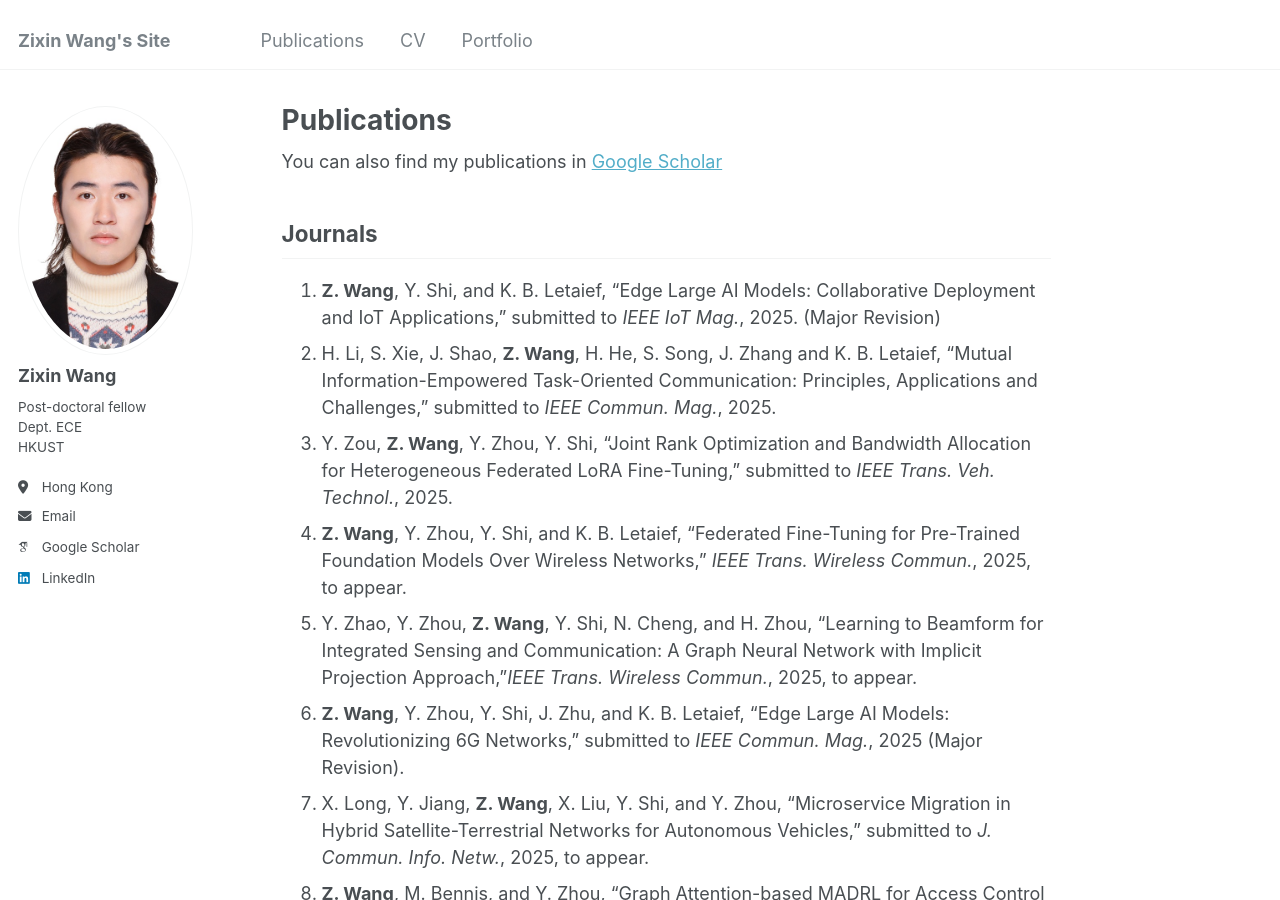
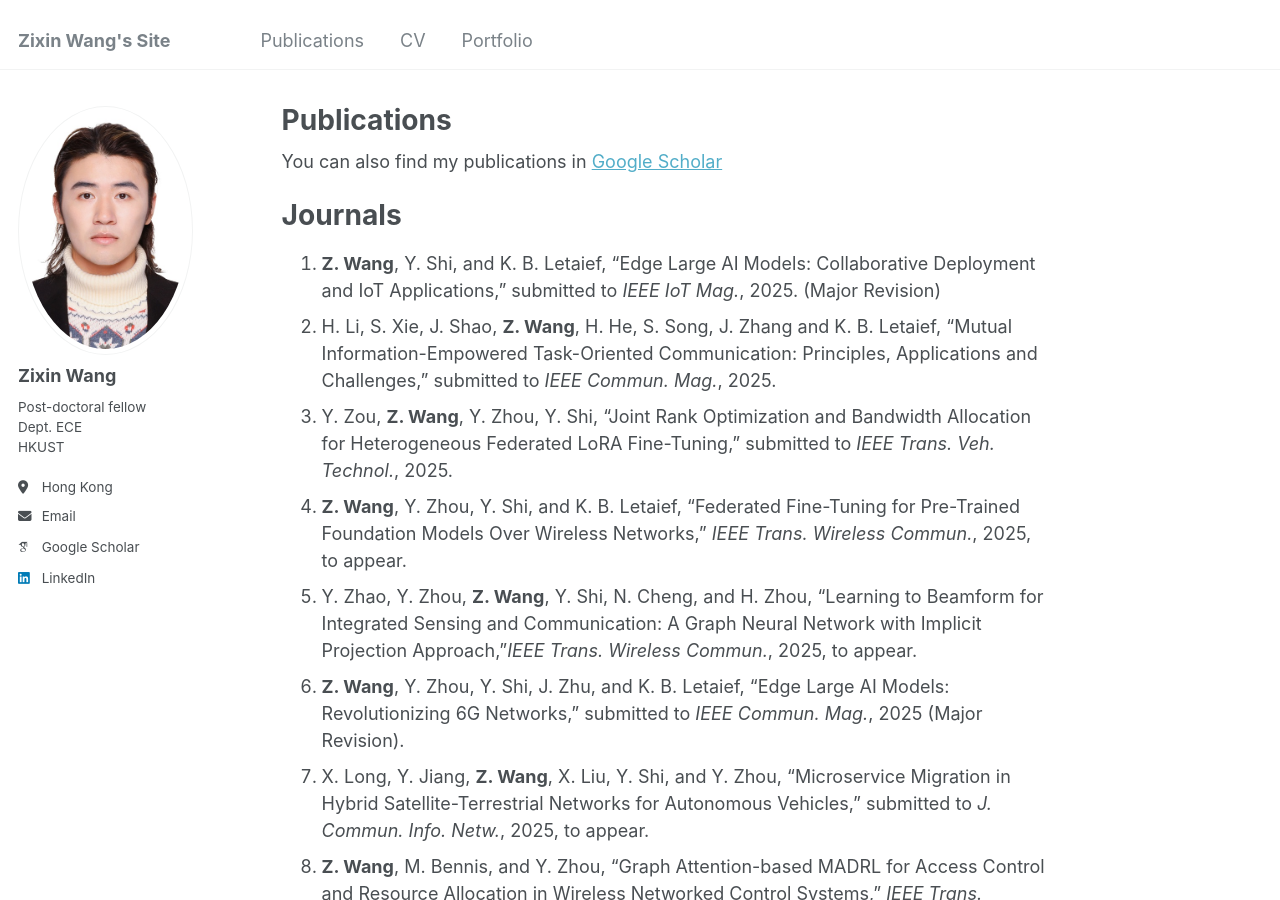
Before and after one commit to eewangzx/eewangzx.github.io, a Jekyll site: the page built from _pages/publications.md, in a window 1280 px wide and 900 px high. Built offline with Jekyll 4.4.1, drawn with Linux system fonts in a browser that asks for light colours; some web fonts are replaced.

```diff
--- a/_pages/publications.md
+++ b/_pages/publications.md
@@ -4,9 +4,10 @@ title: "Publications"
 permalink: /publications/
 author_profile: true
 ---
+
 You can also find my publications in [Google Scholar](https://scholar.google.com/citations?user=hgyz-1MAAAAJ&hl=zh-CN)
 
-## Journals
+# Journals
 
 1. **Z. Wang**, Y. Shi, and K. B. Letaief, "Edge Large AI Models: Collaborative Deployment and IoT Applications," submitted to *IEEE IoT Mag.*, 2025. (Major Revision)
 2. H. Li, S. Xie, J. Shao, **Z. Wang**, H. He, S. Song, J. Zhang and K. B. Letaief, "Mutual Information-Empowered Task-Oriented Communication: Principles, Applications and Challenges," submitted to *IEEE Commun. Mag.*, 2025.
```
